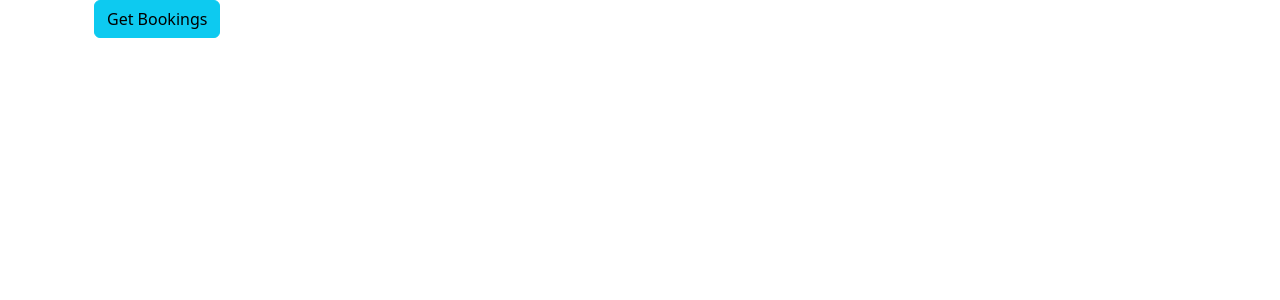
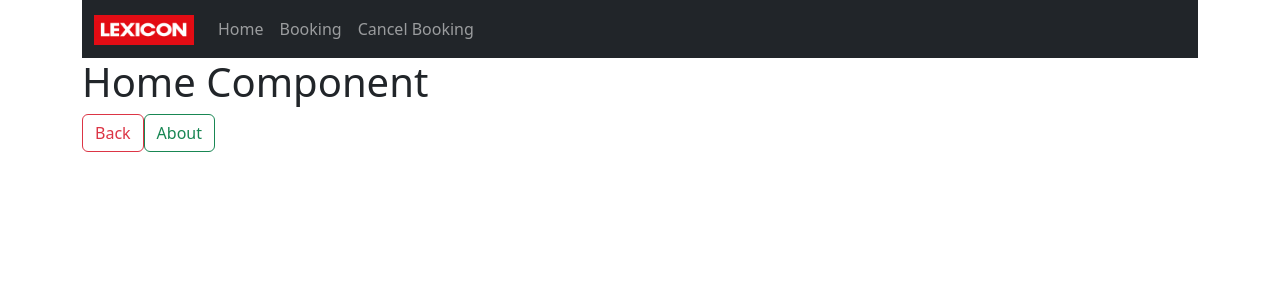
Before and after one commit to ropa99/g49-react-lecture, a React (Create React App) app: page / in a window 1280 px wide. Shown: the top 300 px of the page. Built offline with nearby package versions, Linux system fonts and the light colour scheme.

Commit message:
use React Router, useNavigate and useParams

```diff
--- a/package.json
+++ b/package.json
@@ -11,6 +11,7 @@
     "react": "^18.3.1",
     "react-dom": "^18.3.1",
     "react-hook-form": "^7.52.2",
+    "react-router-dom": "^6.26.0",
     "react-scripts": "5.0.1",
     "web-vitals": "^2.1.4"
   },
--- a/src/ex8-axios-router/AxiosDemo.js
+++ b/src/ex8-axios-router/AxiosDemo.js
@@ -1,7 +1,9 @@
 import React, { useEffect, useState } from "react";
 import axios from "axios";
+import { useNavigate } from "react-router-dom";
 
 const AxiosDemo = () => {
+  const navigate = useNavigate();
   const [bookings, setBookings] = useState([]);
   const baseUrl = "http://localhost:8080";
 
@@ -65,6 +67,12 @@ const AxiosDemo = () => {
               <div key={booking.id} className="card mb-4 col-md-3">
                 <div className="card-body">
                   <h5 className="card-title">{booking.dateTime}</h5>
+                  <button
+                    className="btn btn-info"
+                    onClick={() => navigate("/details/" + booking.id)}
+                  >
+                    Details
+                  </button>
                 </div>
                 <div className="d-grid card-footer">
                   <button
--- /dev/null
+++ b/src/ex8-axios-router/Header.js
@@ -0,0 +1,47 @@
+import React from "react";
+import { Link } from "react-router-dom";
+
+const Header = () => {
+  const logo = "logo.jpg";
+  const links = [
+    { text: "Home", href: "/home" },
+    { text: "Booking", href: "/booking" },
+    { text: "Cancel Booking", href: "/cancel" },
+  ];
+
+  return (
+    <div>
+      <nav className="navbar navbar-expand-sm bg-dark navbar-dark">
+        <div className="container-fluid">
+          <a className="navbar-brand" href="#">
+            <img src={logo} width={100} height={30} alt={logo} />
+          </a>
+          <button
+            className="navbar-toggler"
+            type="button"
+            data-bs-toggle="collapse"
+            data-bs-target="#collapsibleNavbar"
+          >
+            <span className="navbar-toggler-icon"></span>
+          </button>
+          <div className="collapse navbar-collapse" id="collapsibleNavbar">
+            <ul className="navbar-nav">
+              {links.map((link, index) => {
+                const liElement = (
+                  <li className="nav-item" key={index}>
+                    <Link className="nav-link" to={link.href}>
+                      {link.text}
+                    </Link>
+                  </li>
+                );
+                return liElement;
+              })}
+            </ul>
+          </div>
+        </div>
+      </nav>
+    </div>
+  );
+};
+
+export default Header;
--- /dev/null
+++ b/src/ex8-axios-router/RouterDemo.js
@@ -0,0 +1,75 @@
+import React from "react";
+import {
+  BrowserRouter as Router,
+  Routes,
+  Route,
+  Link,
+  useNavigate,
+  Navigate,
+  useParams,
+} from "react-router-dom";
+import AxiosDemo from "./AxiosDemo";
+import Header from "./Header";
+
+const RouterDemo = () => {
+  return (
+    <div>
+      <Router>
+        <Header />
+        <Routes>
+          <Route path="/" element={<Home />}></Route>
+          <Route path="/booking" element={<AxiosDemo />}></Route>
+          <Route path="/home" element={<Home />}></Route>
+          <Route path="/about" element={<About />}></Route>
+          <Route path="/cancel" element={<CancelBooking />}></Route>
+          <Route path="/details/:id" element={<DetailsBooking />}></Route>
+
+          <Route path="*" element={<NotFound />}></Route>
+        </Routes>
+      </Router>
+    </div>
+  );
+};
+
+//const Home = () => <h1>Home Component</h1>;
+const About = () => <h1>About Component</h1>;
+const CancelBooking = () => <h1>Cancel Booking Component</h1>;
+const NotFound = () => <h1>404 Not Found</h1>;
+
+const DetailsBooking = () => {
+  //<h1>Details Booking Component</h1>
+  const params = useParams();
+  //todo uding useEffect you can call get booking details by id and then set the response data
+  //todo into the booking object and display data on a card
+  return (
+    <div>
+      <h3>Details</h3>
+      <p>Booking ID: {params.id}</p>
+    </div>
+  );
+};
+
+const Home = () => {
+  const navigate = useNavigate();
+  return (
+    <div>
+      <h1>Home Component</h1>
+      <a
+        href="#"
+        className="btn btn-outline-danger"
+        onClick={() => navigate(-1)}
+      >
+        Back
+      </a>
+      <a
+        href="#"
+        className="btn btn-outline-success"
+        onClick={() => navigate("/about")}
+      >
+        About
+      </a>
+    </div>
+  );
+};
+
+export default RouterDemo;
--- a/src/index.js
+++ b/src/index.js
@@ -13,6 +13,8 @@ import ValidationForm from "./ex7-hooks/ValidationForm";
 import HookFormDemo from "./ex7-hooks/HookFormDemo";
 import SkillPractice from "./react-hooks-practice/SkillPractice";
 import AxiosDemo from "./ex8-axios-router/AxiosDemo";
+import Header from "./ex8-axios-router/Header";
+import RouterDemo from "./ex8-axios-router/RouterDemo";
 //import NameList from "./ex3-var-function/NameList";
 
 const root = ReactDom.createRoot(document.getElementById("root"));
@@ -24,6 +26,6 @@ root.render(
   //   <NameList list={["Test testsson", "John Doe"]} />
   // </>
   <div className="container">
-    <AxiosDemo />
+    <RouterDemo />
   </div>
 );
```
Also changed, not shown: 1 other file (tests, documents, lock files or other folders).
